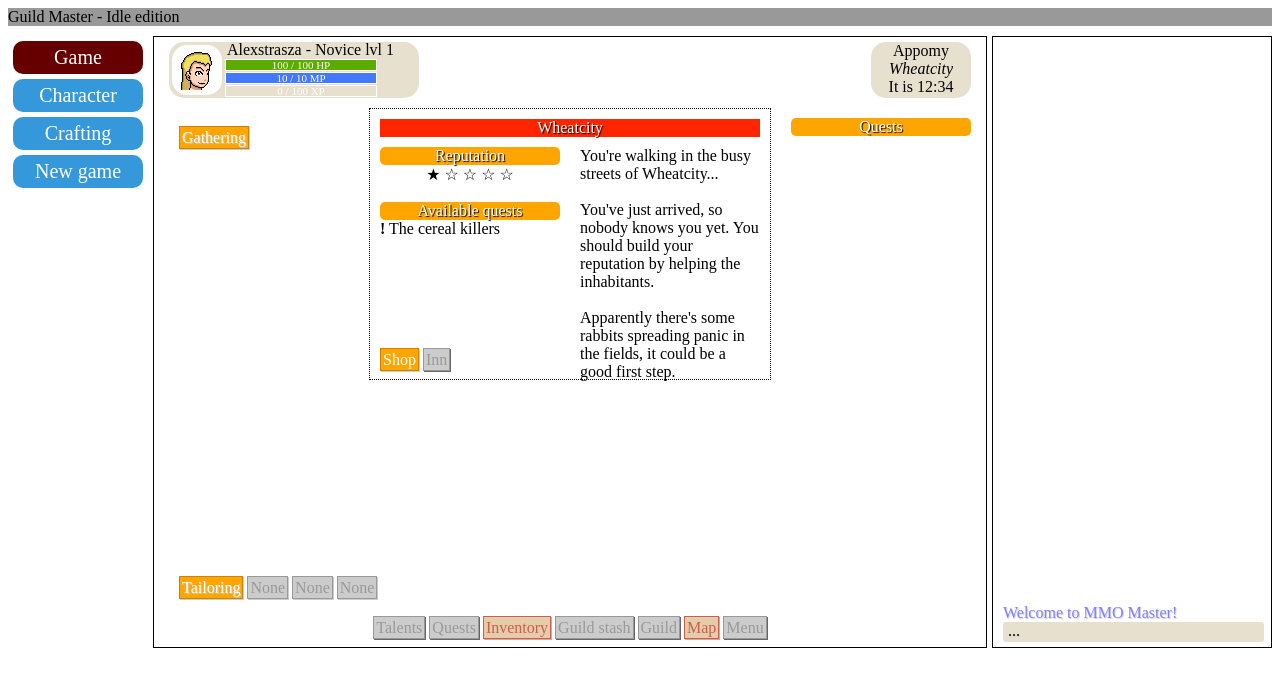
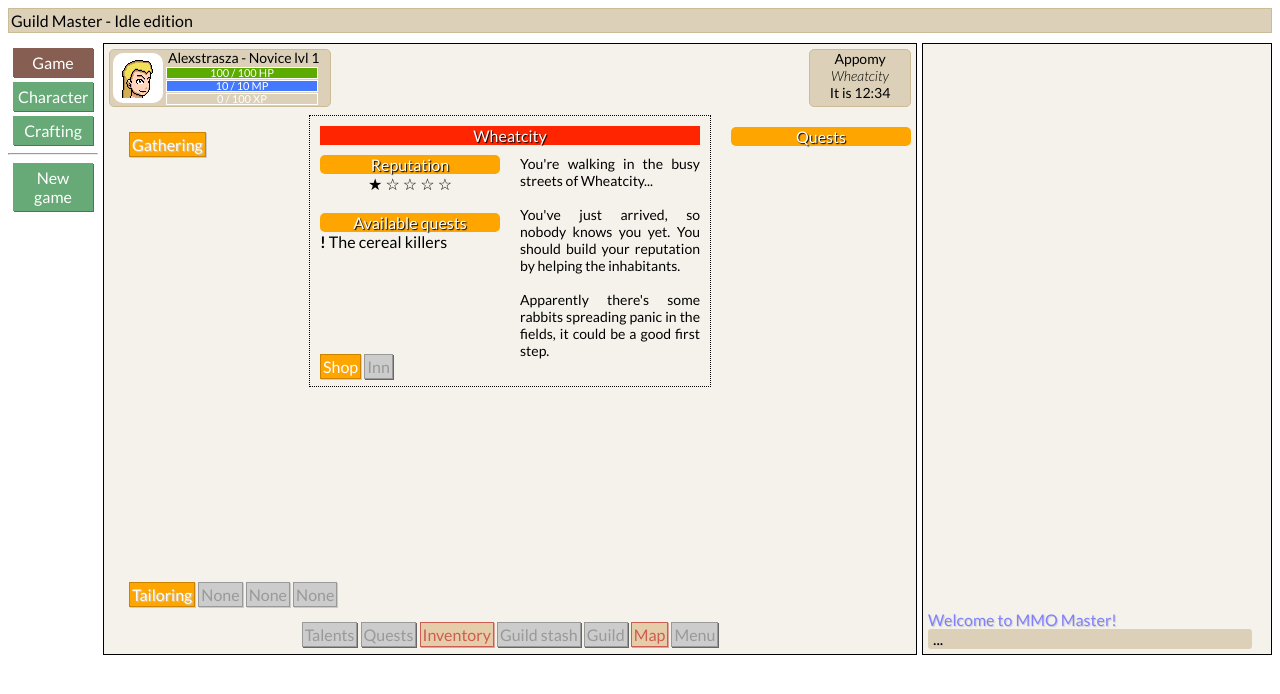
Before and after one commit to tktCskt/solommo, a plain HTML site: page index.html in a window 1280 px wide. Drawn offline with Linux system fonts and the light colour scheme.

Commit message:
Improved general UI feel of the game

```diff
--- a/css/style.css
+++ b/css/style.css
@@ -3,9 +3,15 @@
 /*  General  */
 /*************/
 
+body {
+  font-family: 'Lato', sans-serif;
+}
+
 .title_game {
-  background-color:#999;
   margin-bottom:10px;
+  background-color: #DCD1B8;
+  border:1px solid #CBBB96;
+  padding:2px;
 }
 
 /***************/
@@ -13,23 +19,24 @@
 /***************/
 
 .tabs_main {
-  display: flex;
+  display:flex;
 }
 
 .tabs_btn_main {
-  flex-basis:140px;
   margin-right:5px;
 }
 .tabs_btn {
-  cursor:pointer; cursor:hand;
-  background:#3498db;
-  border-radius:10px;
-  padding:5px 15px;
+  width:70px;
   margin:5px;
+  background-color:#67A977;
+  box-shadow: 1px 1px 0px 0px #666;
+  border-color:#000;
   color:#ffffff;
-  font-size:20px;
-  width:100px;
+  padding:5px;
+  overflow:hidden;
   text-align:center;
+  cursor:pointer;
+  cursor:hand;
   -webkit-user-select:none;
   -khtml-user-select:none;
   -moz-user-select:-moz-none;
@@ -37,21 +44,22 @@
   user-select:none;
 }
 .tabs_btn:hover {
-  background:#3cb0fd;
+  background-color:#85BA92;
 }
 .tabs_btn_active {
-  background-color:#660000;
+  background-color:#875F52;
 }
 .tabs_btn_active:hover {
-  background-color:#880000;
+  background-color:#875F52;
 }
 
 .tabs_content_main {
-  position: relative;
+  position:relative;
   flex: 2;
+  min-height:600px;
+  background-color:#F5F2EB;
   border:1px solid #000;
-  padding:5px 15px;
-  min-height:600px;
+  padding:5px;
 }
 .tabs_content {
   display:none;
@@ -63,15 +71,20 @@
 .tabs_chat_main {
   position: relative;
   flex: 1;
+  flex-basis:200px;
   margin-left:5px;
+  background-color:#F5F2EB;
   border:1px solid #000;
-  padding:10px;
+  padding:5px;
 }
 
 /*******************/
 /*  Miscellaneous  */
 /*******************/
 
+.item {
+  font-weight: bold;
+}
 .equipment {
   font-weight: bold;
 }
@@ -83,22 +96,24 @@
 .HUD_character {
   position: relative;
   float: left;
-  width: 250px;
+  width: 220px;
   height: 56px;
-  border-radius: 15px 15px 15px 15px;
-  background-color: #E7E0CF;
-  line-height:15px;
+  background-color: #DCD1B8;
+  border:1px solid #CBBB96;
+  border-radius: 5px;
   color: #000;
+  line-height: 15px;
+  font-size:14px;
 }
 .HUD_character_avatar {
   float: left;
+  width: 50px;
+  height: 50px;
   margin-right: 5px;
   margin-top: 3px;
   margin-left: 3px;
-  width: 50px;
-  height: 50px;
-  border-radius: 15px 15px 15px 15px;
   background-color: #fff;
+  border-radius: 10px;
   line-height:50px;
   text-align: center;
 }
@@ -113,12 +128,11 @@
   position: absolute;
   width:150px;
   margin-left: 56px;
+  border:solid 1px;
+  color:#fff;
+  font-size: 11px;
   line-height: 10px;
-  border:solid;
-  border-width:1px;
-  font-size: 11px;
   text-align:center;
-  color:#fff;
   z-index:1;
 }
 #HUD_character_barcur_HP {
@@ -150,10 +164,12 @@
   float: right;
   width: 100px;
   height: 56px;
-  border-radius: 15px 15px 15px 15px;
-  background-color: #E7E0CF;
+  background-color: #DCD1B8;
+  border:1px solid #CBBB96;
+  border-radius: 5px;
+  color: #000;
   text-align: center;
-  color: #000;
+  font-size:14px;
 }
 #HUD_zone_location {
   font-style: italic;
@@ -280,17 +296,15 @@
 /***********************/
 
 .zone_frame {
-  clear: left;
+  display: none;
   position: relative;
   height: 250px;
-  display: none;
-  border-style: dotted;
-  border-width: 1px;
   margin-top: 66px;
-  margin-bottom: 50px;
   margin-right: 200px;
   margin-left: 200px;
-  padding: 10px 10px;
+  border-width: 1px;
+  border-style: dotted;
+  padding: 10px;
 }
 .zone_frame_title {
   width: 380px;
@@ -324,8 +338,12 @@
   float: left;
 }
 .city_zone_right {
+  height: 220px;
+  overflow: auto;
   width: 180px;
   float: right;
+  font-size: 14px;
+  text-align: justify;
 }
 .city_facilities {
   position: absolute;
@@ -679,6 +697,6 @@
   width: 95%;
   height: 20px;
   border-radius: 3px 3px 3px 3px;
-  background-color: #E7E0CF;
+  background-color: #DCD1B8;
   padding: 0 5px;
 }
--- a/index.html
+++ b/index.html
@@ -13,7 +13,10 @@
   <script type="text/javascript" src="javascript/monsters.js"></script>
   <script type="text/javascript" src="javascript/display.js"></script>
   <script type="text/javascript" src="javascript/misc.js"></script>
+
   <link rel="stylesheet" type="text/css" href="css/style.css">
+  <link href='https://fonts.googleapis.com/css?family=Lato:400,300italic,700' rel='stylesheet' type='text/css'>
+  <!--<link href='https://fonts.googleapis.com/css?family=Fira+Mono' rel='stylesheet' type='text/css'>-->
 </head>
 
 <body>
@@ -24,6 +27,7 @@
       <div class="tabs_btn tabs_btn_active" onclick="toggleActiveTabGame();" id="tabs_game">Game</div>
       <div class="tabs_btn" onclick="toggleActiveTabChar();" id="tabs_char">Character</div>
       <div class="tabs_btn" onclick="toggleActiveTabCraft();" id="tabs_craft">Crafting</div>
+      <hr>
       <div class="tabs_btn" onclick="resetgame();" id="tabs_craft">New game</div>
     </div>
 
```
